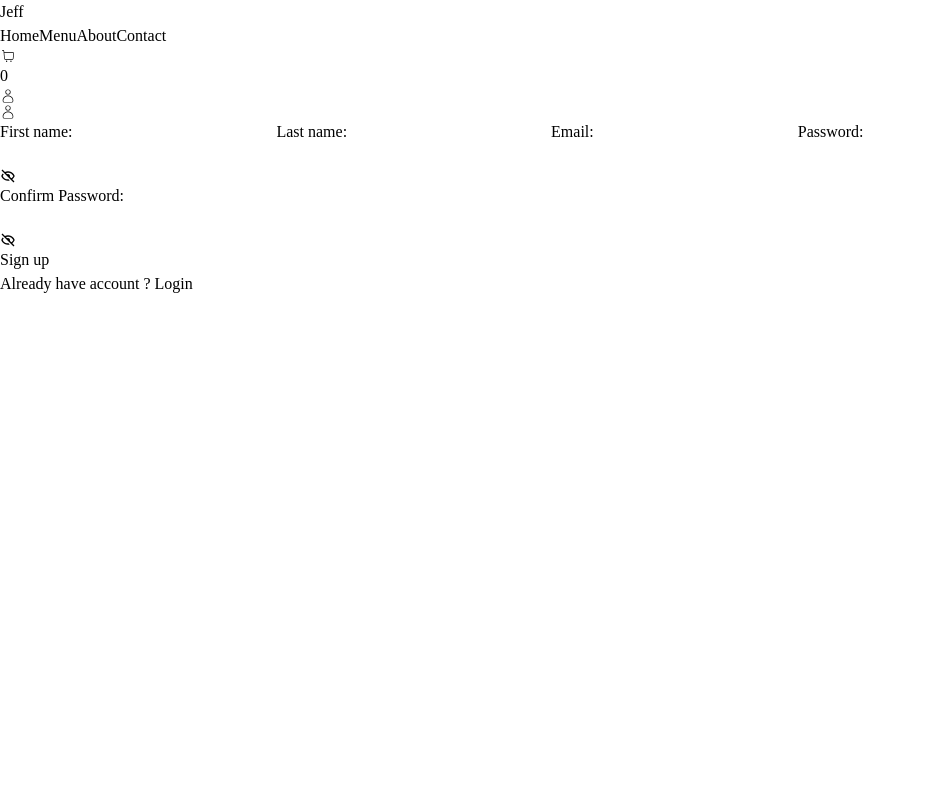
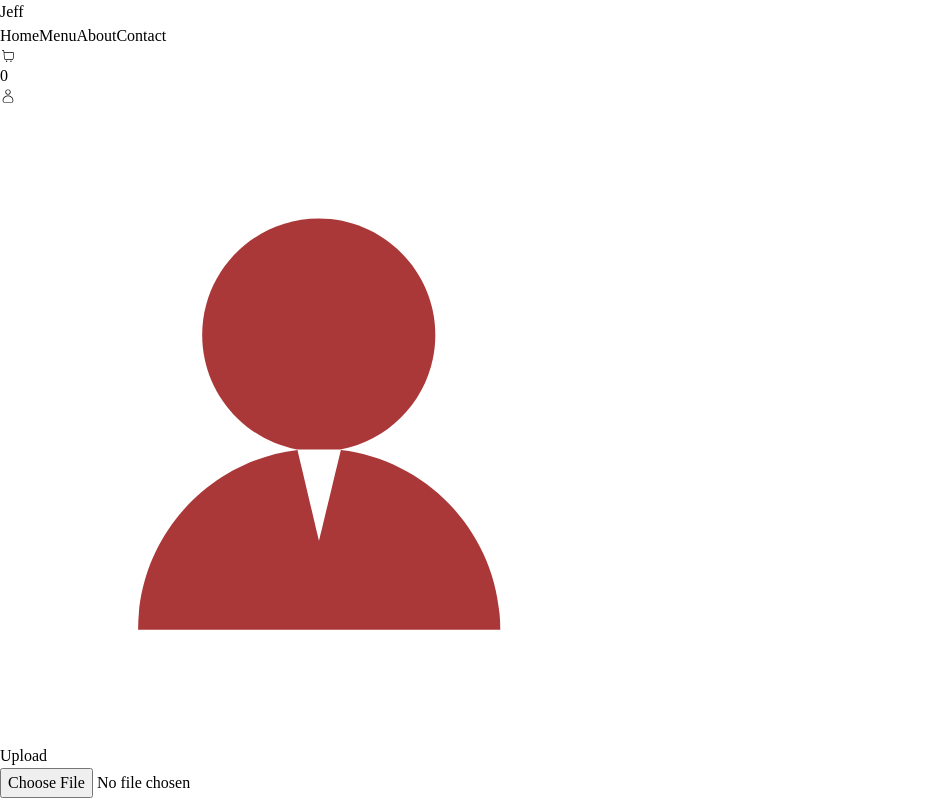
Before and after one commit to jeffersonbalde/food-delivery-website, a React (Vite) app in the folder client/: page /signup in a window 1280 px wide. Shown: the top 800 px of the page, without its empty margins (0-926 px from the left). Built offline with nearby package versions, Linux system fonts and the light colour scheme.

Commit message:
adding image uploading functionality

```diff
--- a/client/src/pages/Login.jsx
+++ b/client/src/pages/Login.jsx
@@ -40,8 +40,8 @@ export default function Login() {
   return (
     <div className="p-3 md:p-4">
       <div className="w-full max-w-sm bg-white m-auto flex flex-col p-4 ">
-        <div className="w-20 overflow-hidden rounded-full drop-shadow-md shadow-md m-auto flex justify-center">
-          <CiUser className="text-7xl"/>
+        <div className="w-20 overflow-hidden rounded-full drop-shadow-md shadow-md m-auto">
+          <CiUser className="text-7xl w-full"/>
         </div>
 
         <form className="w-full py-3 flex flex-col" onSubmit={handleSubmit}>
--- a/client/src/pages/Signup.jsx
+++ b/client/src/pages/Signup.jsx
@@ -1,7 +1,9 @@
 import { CiUser } from "react-icons/ci";
+import loginSignupImage from "../assets/login-animation.gif";
 import { BiShow, BiHide } from "react-icons/bi";
 import { useState } from "react";
 import { Link, useNavigate } from "react-router-dom";
+import { ImagetoBase64 } from "../utility/ImagetoBase64";
 
 function Signup() {
   const navigate = useNavigate();
@@ -13,6 +15,7 @@ function Signup() {
     email: "",
     password: "",
     confirmPassword: "",
+    image: "",
   });
 
 
@@ -34,6 +37,18 @@ function Signup() {
     });
   };
 
+  const handleUploadProfileImage = async(e)=>{
+    const data = await ImagetoBase64(e.target.files[0])
+    console.log(data)
+
+    setData((preve)=>{
+        return{
+          ...preve,
+          image : data
+        }
+    })
+  }
+
   const handleSubmit = (e) =>  {
     e.preventDefault()
     const {firstName, email, password, confirmPassword} = data;
@@ -52,8 +67,15 @@ function Signup() {
   return (
     <div className="p-3 md:p-4">
       <div className="w-full max-w-sm bg-white m-auto flex flex-col p-4 ">
-        <div className="w-20 overflow-hidden rounded-full drop-shadow-md shadow-md m-auto flex justify-center">
-          <CiUser className="text-7xl"/>
+        <div className="w-20 h-20 overflow-hidden rounded-full drop-shadow-md shadow-md m-auto relative">
+          <img src={data.image ? data.image :  loginSignupImage} className="w-full h-full" />
+
+          <label htmlFor="profileImage">
+            <div className="absolute bottom-0 h-1/3 bg-slate-500 w-full text-center cursor-pointer bg-opacity-50">
+              <p className="text-sm p-1 text-white">Upload</p>
+            </div>
+            <input type="file" id="profileImage" accept="image/" className="hidden" onChange={handleUploadProfileImage}/>
+          </label>
         </div>
 
         <form className="w-full py-3 flex flex-col" onSubmit={handleSubmit}>
--- /dev/null
+++ b/client/src/utility/ImagetoBase64.jsx
@@ -0,0 +1,13 @@
+async function ImagetoBase64(file){
+    const reader = new FileReader()
+    reader.readAsDataURL(file)
+
+    const data = new Promise((resolve,reject)=>{
+        reader.onload = ()=> resolve(reader.result)
+        reader.onerror = err => reject(err)
+    })
+
+    return data
+}
+
+export {ImagetoBase64}
```
